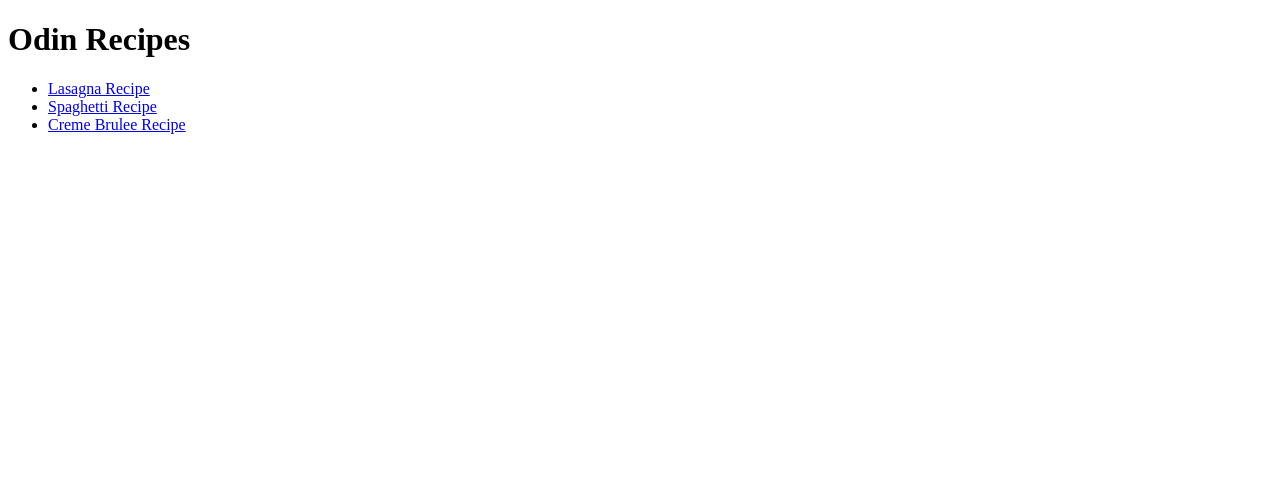
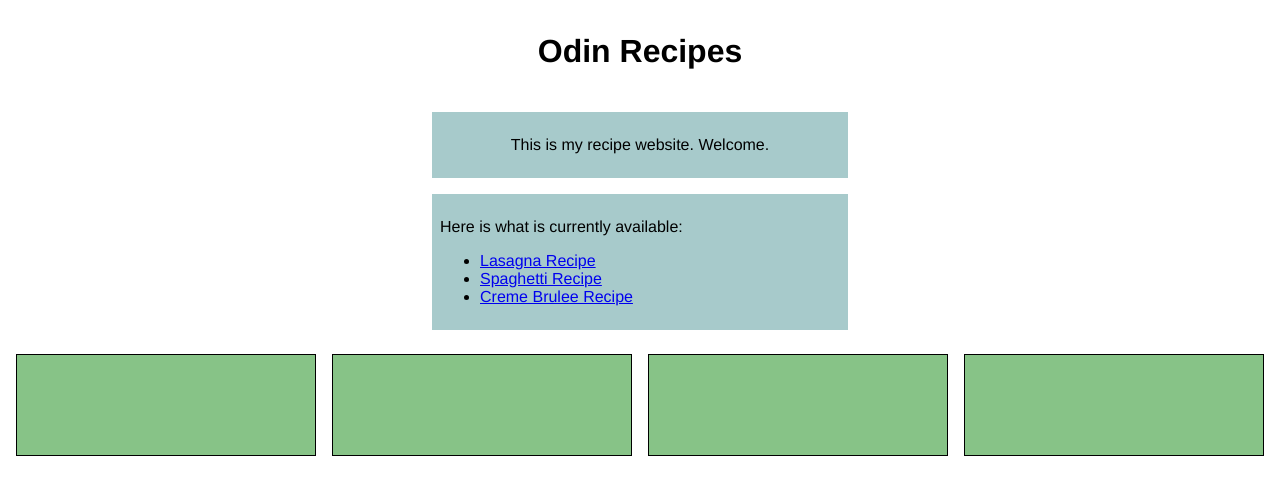
Before and after one commit to gil-mark/odin-recipes, a plain HTML site: page index.html in a window 1280 px wide. Drawn offline with Linux system fonts and the light colour scheme.

Commit message:
Style updates

```diff
--- a/index.html
+++ b/index.html
@@ -7,11 +7,28 @@
     <link rel="stylesheet" href="style.css">
 </head>
 <body>
+    <div class="title">
         <h1>Odin Recipes</h1>
+    </div>
+
+    <div class="introduction">
+        <p>This is my recipe website. Welcome.</p>
+    </div>
+
+    <div class="recipes">
+        <p>Here is what is currently available:</p>
         <ul>
             <li><a href="./recipes/lasagna.html">Lasagna Recipe</a></li>
             <li><a href="./recipes/spaghetti.html">Spaghetti Recipe</a></li>
             <li><a href="./recipes/cremebrulee.html">Creme Brulee Recipe</a></li>
         </ul>
+    </div>
+
+    <div class="flex-container">
+        <div class="one"></div>
+        <div class="two"></div>
+        <div class="three"></div>
+        <div class="four"></div>
+    </div>
 </body>
 </html>
--- a/style.css
+++ b/style.css
@@ -0,0 +1,38 @@
+body {
+    font-family: Helvetica, sans-serif
+}
+
+.title {
+    width: 400px;
+    margin: auto;
+    text-align: center;
+    padding: 4px;
+}
+
+.introduction {
+    width: 400px;
+    margin: 16px auto;
+    text-align: center;
+    background-color:rgba(95, 158, 160, 0.549);
+    padding: 8px;
+}
+
+.recipes {
+    width: 400px;
+    margin: 16px auto;
+    background-color:rgba(95, 158, 160, 0.549);
+    padding: 8px;
+}
+
+.flex-container {
+    display: flex;
+}
+
+.flex-container div {
+    background: rgba(0, 128, 0, 0.469);
+    height: 100px;
+    flex: 1;
+    display: flex;
+    border: 1px solid black;
+    margin: 8px;
+}
```
Lines whose indentation alone changed are shown as unchanged.
